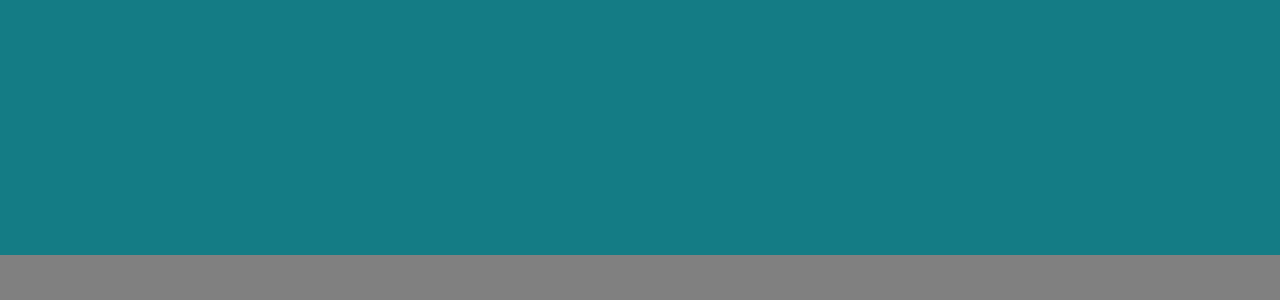
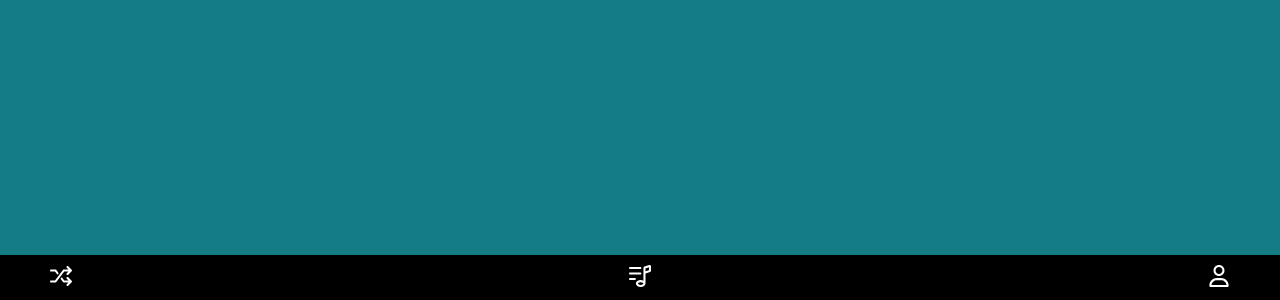
Before and after one commit to Suggest-App/SuggestApp, a Vue app: page /home in a window 1280 px wide. Shown: the part 500-800 px from the top of the page. Built offline with nearby package versions, Linux system fonts and the light colour scheme.

Commit message:
[ADD] basic navbar styles

```diff
--- a/src/assets/scss/navbar.scss
+++ b/src/assets/scss/navbar.scss
@@ -4,5 +4,15 @@
   left: 0;
   width: 100%;
   height: 45px;
-  background-color: grey;
+  padding: 0 50px;
+  background-color: #000000;
+  display: flex;
+  justify-content: space-between;
+  align-items: center;
+
+  a svg {
+    width: 22px;
+    height: 22px;
+    cursor: pointer;
+  }
 }
--- a/src/components/Navbar.vue
+++ b/src/components/Navbar.vue
@@ -23,6 +23,6 @@ import ProfileViewIcon from "@/components/icons/navbar/ProfileViewIcon.vue";
 
 
 
-<style>
+<style lang="scss">
 @import "@/assets/scss/navbar.scss";
 </style>
```
